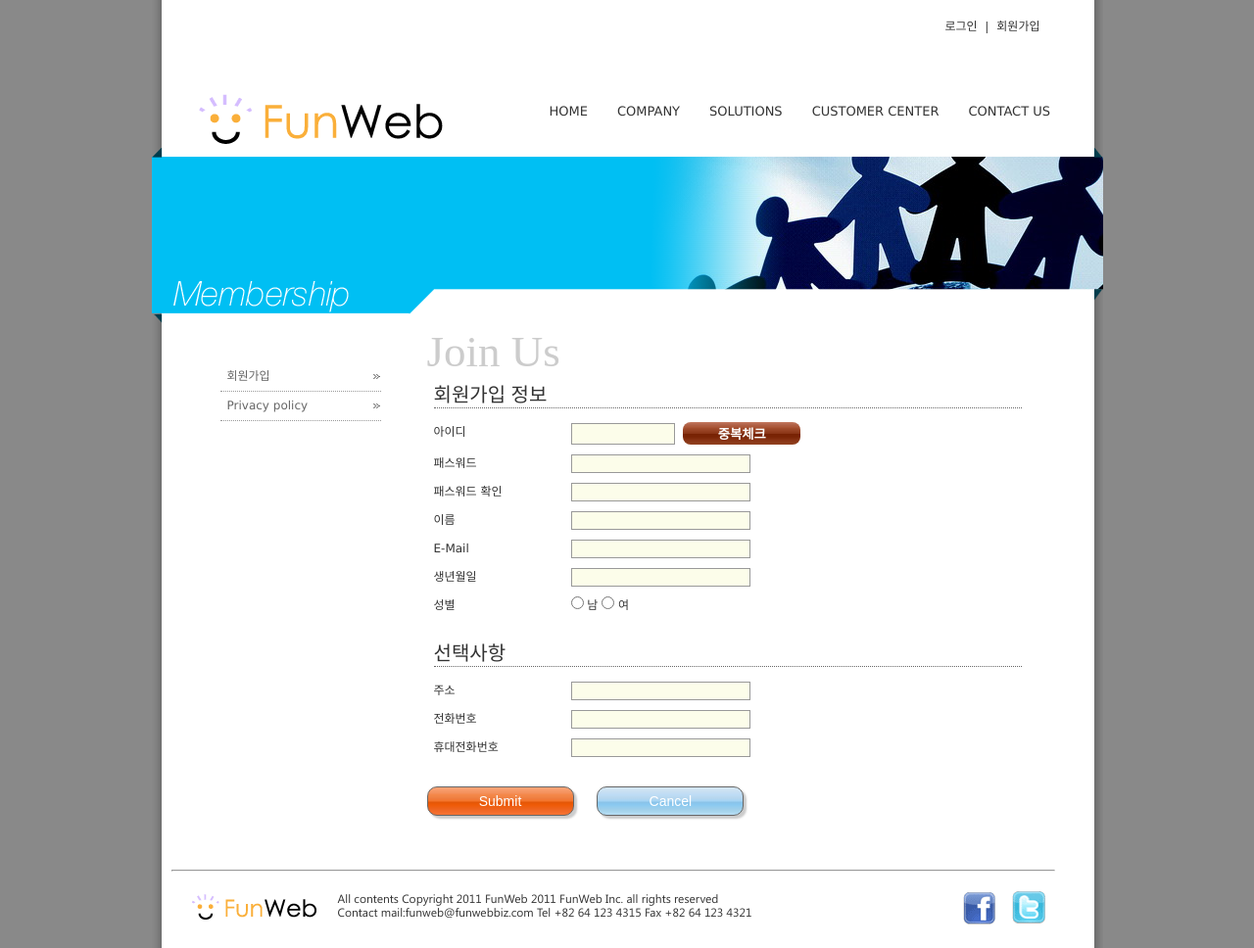
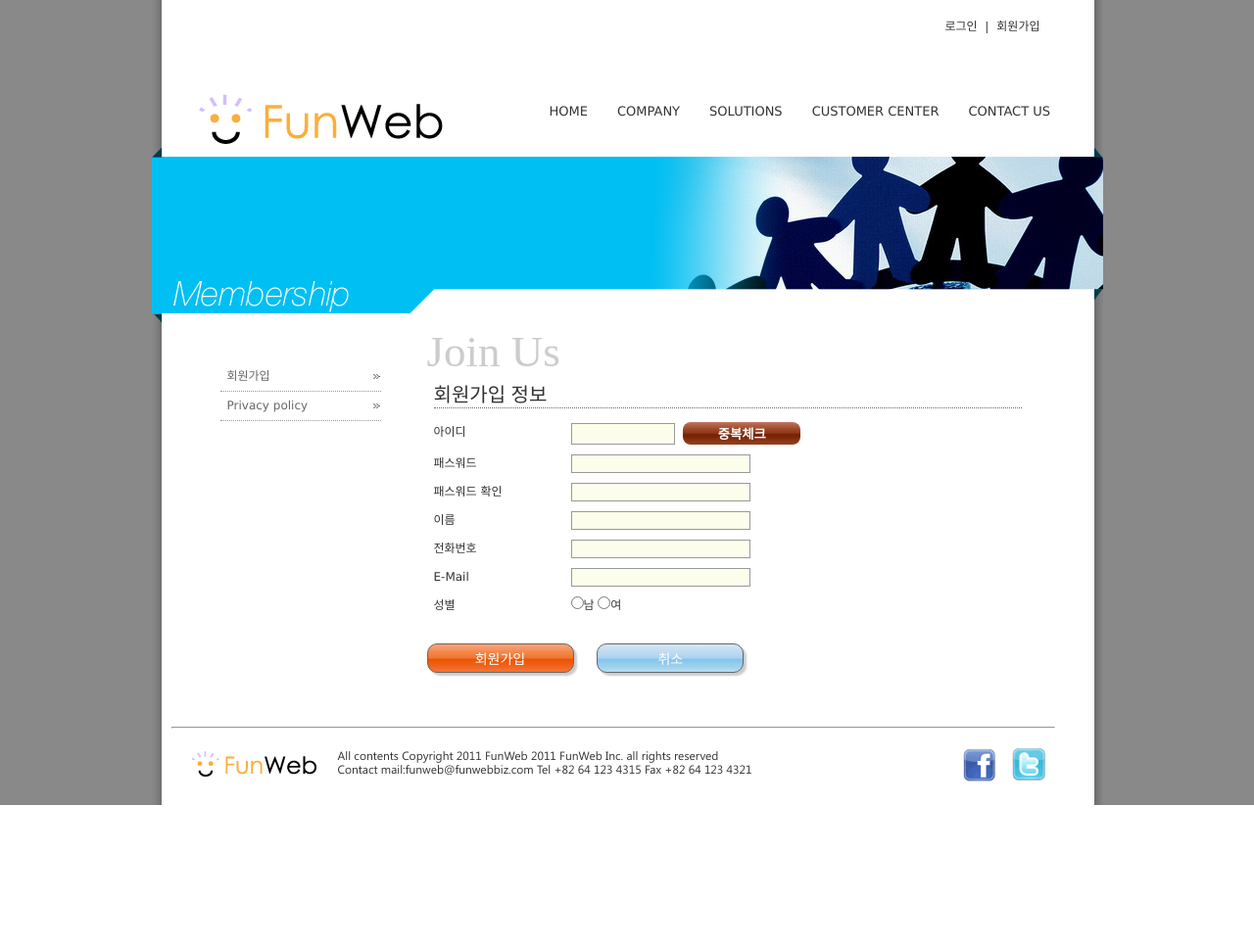
Before and after one commit to wolfnik01/solo, a Java web app: page /member/joinForm.jsp in a window 1280 px wide. Shown: the whole page at 98% size. After the commit the page ends 822 px from the top, so only its background shows below. Run offline with Tomcat 11, a stand-in JSP engine, Linux system fonts and the light colour scheme.

Commit message:
ㅇㅇㅇ

```diff
--- a/webproject/WebContent/member/joinForm.jsp
+++ b/webproject/WebContent/member/joinForm.jsp
@@ -55,28 +55,19 @@
 <input type="password" name="pw2"><br>
 <label>이름</label>
 <input type="text" name="name"><br>
+<label>전화번호</label>
+<input type="text" name="phone"><br>
 <label>E-Mail</label>
 <input type="email" name="email"><br>
-<label>생년월일</label>
-<input type="text" name="birth"><br>
 <label>성별</label>
-<input type="radio" name="gender" value="남"> 남
-<input type="radio" name="gender" value="여"> 여<br>
+<input type="radio" name="gender" value="남">남
+<input type="radio" name="gender" value="여">여<br>
 </fieldset>
 
-<fieldset>
-<legend>선택사항</legend>
-<label>주소</label>
-<input type="text" name="addr"><br>
-<label>전화번호</label>
-<input type="text" name="phone"><br>
-<label>휴대전화번호</label>
-<input type="text" name="mobile"><br>
-</fieldset>
 <div class="clear"></div>
 <div id="buttons">
-<input type="submit" value="Submit" class="submit">
-<input type="reset" value="Cancel" class="cancel">
+<input type="submit" value="회원가입" class="submit">
+<input type="reset" value="취소" class="cancel">
 </div>
 </form>
 </article>
@@ -104,6 +95,38 @@
 				return false;
 			}
 
+			if(pw == ""){
+				   alert(" 비밀번호를 입력하시오. ");
+				   document.fr.pw.focus();
+				   return false;
+			   }
+			   if(pw2 == ""){
+				   alert(" 비밀번호 확인창을 입력하시오. ");
+				   document.fr.pw2.focus();
+				   return false;
+			   }
+
+			   if(pw != pw2){
+				   alert(" 입력하신 비밀번호가 다릅니다." );
+				   document.fr.pw2.select();
+				   return false;
+			   }
+
+			   if(document.fr.gender[0].checked == false &&
+					      document.fr.gender[1].checked == false ){
+						   if(jumin.charAt(7) == 1 || jumin.charAt(7) == 3){
+							   alert("남성");
+							   document.fr.gender[0].checked = true;
+						   }
+
+						   if(jumin.charAt(7) == 2 || jumin.charAt(7) == 4){
+							   alert("여성");
+							   document.fr.gender[1].checked = true;
+						   }
+					   }
+
+
+
 		} //////////check()//////////////
 
 		function winopen() {
@@ -116,14 +139,32 @@
 			// 값이 비어있을경우 "ID를 입력하시오", focus(), 진행 x
 			// 값이 있을경우 진행 O
 
-
-
 			// 새창을 열어서 페이지 오픈 => 회원 아이디 정보 중복체크
 			// 페이지 이동시 입력한 ID값 가지고 이동
 			var id = document.fr.id.value;
 			window.open("joinIdCheck.jsp?userid="+id,"","width=400,height=200");
 
+
+
+
 		}
+
+
+
+
+
+
+
+
+
+
+
+
+
+
+
+
+
 
 	</script>
 
```
